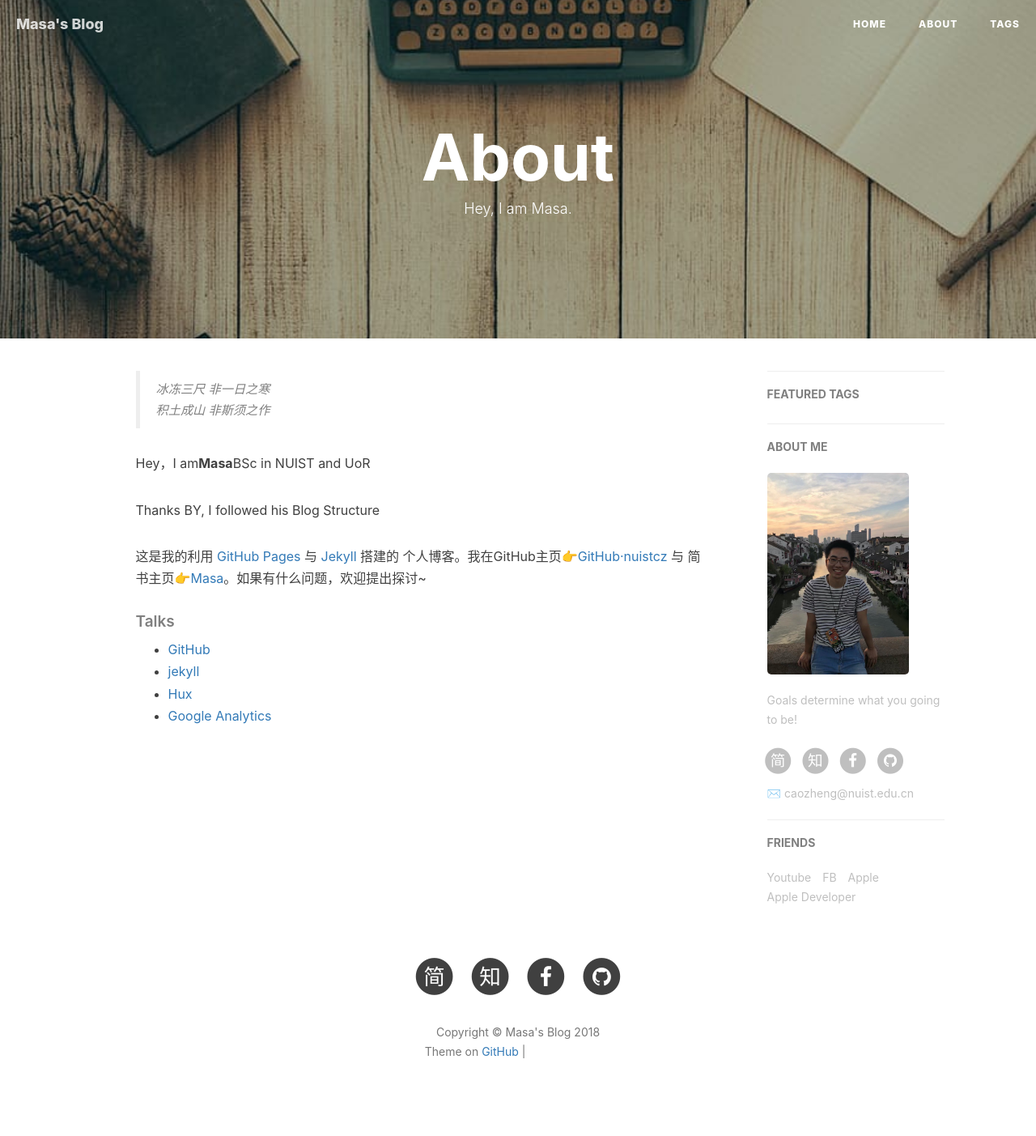
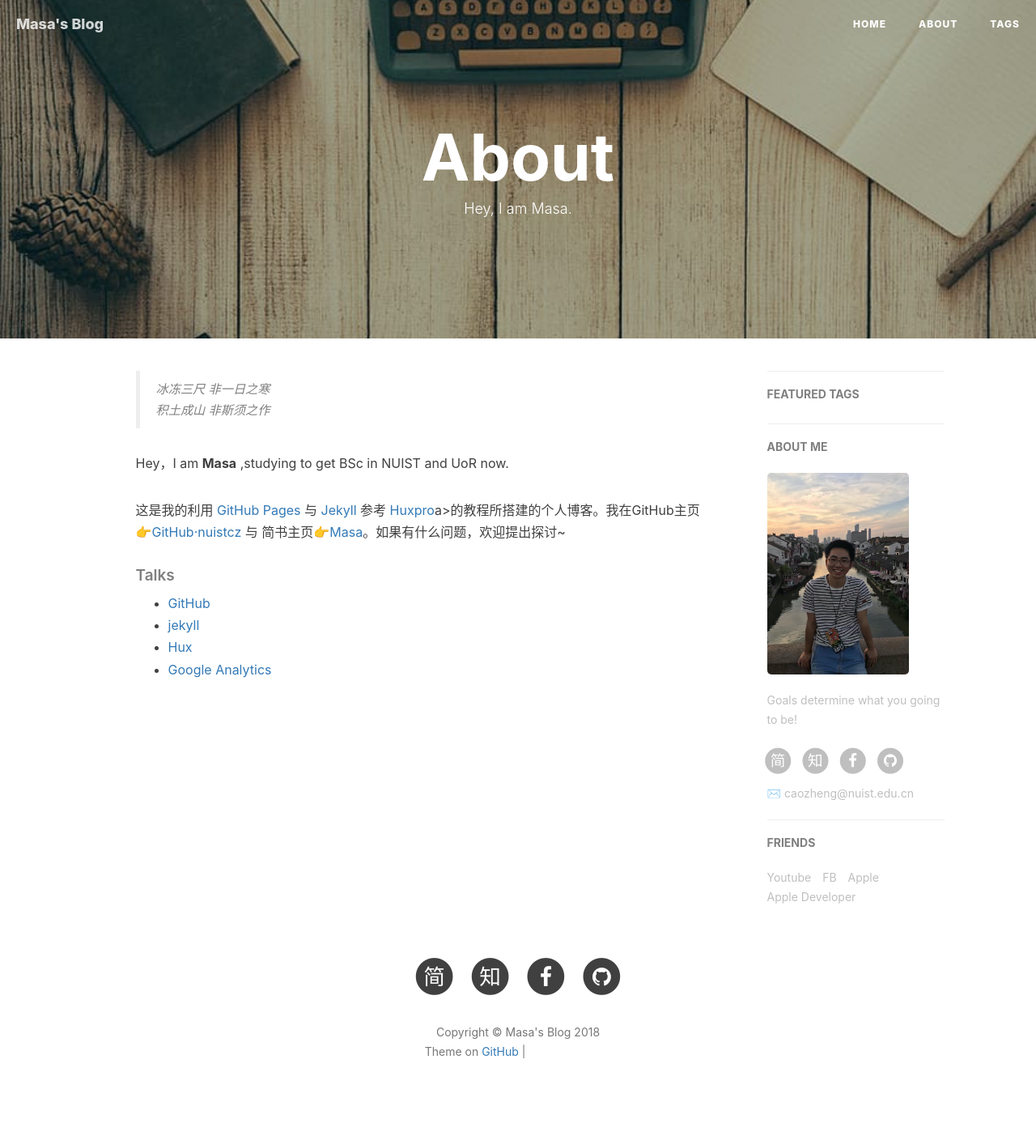
Before and after one commit to uorcz/nuistcz.github.io, a Jekyll site: the page built from about.html, in a window 1280 px wide. Shown: the whole page at 81% size. Built offline with Jekyll 4.4.1, drawn with Linux system fonts in a browser that asks for light colours; nearby versions of some CDN libraries; comment, search, counter and statistics services are not loaded; grey boxes are pictures that could not be loaded.

Commit message:
Fix Link

```diff
--- a/about.html
+++ b/about.html
@@ -18,11 +18,10 @@ header-img: "img/post-bg-desk.jpg"
     <blockquote><p>冰冻三尺 非一日之寒<br>
     积土成山 非斯须之作</p></blockquote>
 
-    <p>Hey，I am<strong>Masa</strong>BSc in NUIST and UoR</p>
+    <p>Hey，I am <strong>Masa</strong> ,studying to get BSc in NUIST and UoR now.</p>
 
-    <p>Thanks BY, I followed his Blog Structure</p>
 
-    <p>这是我的利用 <a href="https://pages.github.com/">GitHub Pages</a> 与 <a href="http://jekyll.com.cn/">Jekyll</a> 搭建的 个人博客。我在GitHub主页<a href="https://github.com/nuistcz">👉GitHub·nuistcz</a> 与 简书主页<a href="https://http://www.jianshu.com">👉Masa</a>。如果有什么问题，欢迎提出探讨~</p>
+    <p>这是我的利用 <a href="https://pages.github.com/">GitHub Pages</a> 与 <a href="http://jekyll.com.cn/">Jekyll</a> 参考 <a href="https://github.com/Huxpro/huxpro.github.io/">Huxpro</a>a>的教程所搭建的个人博客。我在GitHub主页<a href="https://github.com/nuistcz">👉GitHub·nuistcz</a> 与 简书主页<a href="https://http://www.jianshu.com">👉Masa</a>。如果有什么问题，欢迎提出探讨~</p>
 
     <p></p>
 
```
